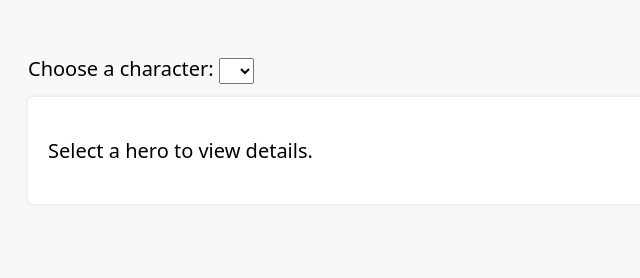
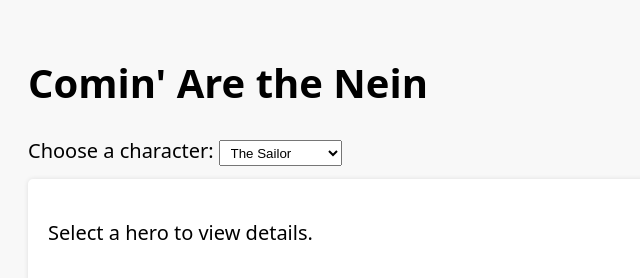
Before and after one commit to JactusTheCactus/comin-are-the-nein, a website: page index.html in a window 1280 px wide. Shown: the whole page, without its empty margins (0-640 px from the left). Drawn offline with nearby package versions, Linux system fonts and the light colour scheme.

Commit message:
Update index.html

```diff
--- a/index.html
+++ b/index.html
@@ -15,7 +15,7 @@
 	<div class="character-details" id="characterDetails">
 		<p>Select a hero to view details.</p>
 	</div>
-	<script src="page/.js"></script>
+	<script src="page/script.js"></script>
 </body>
 
 </html>
```
